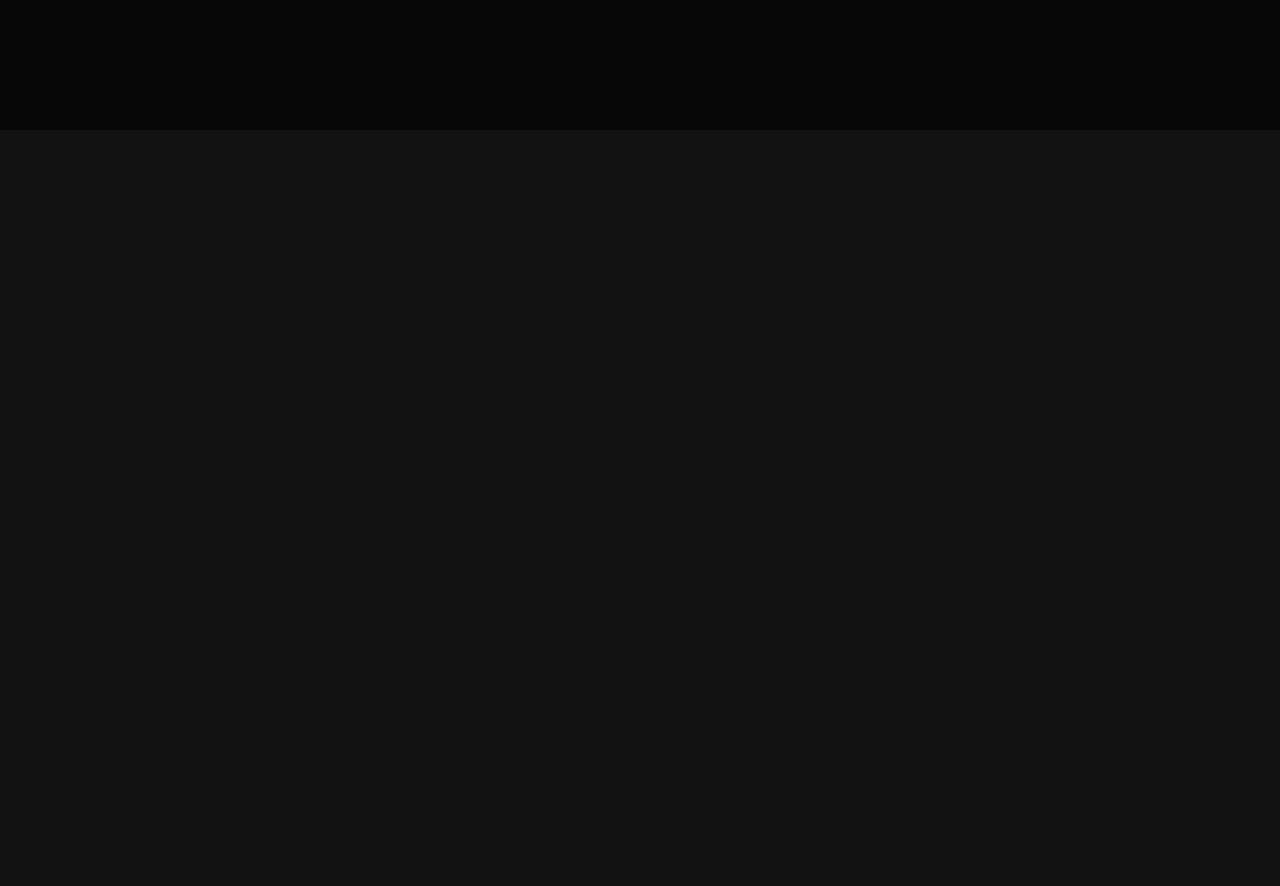
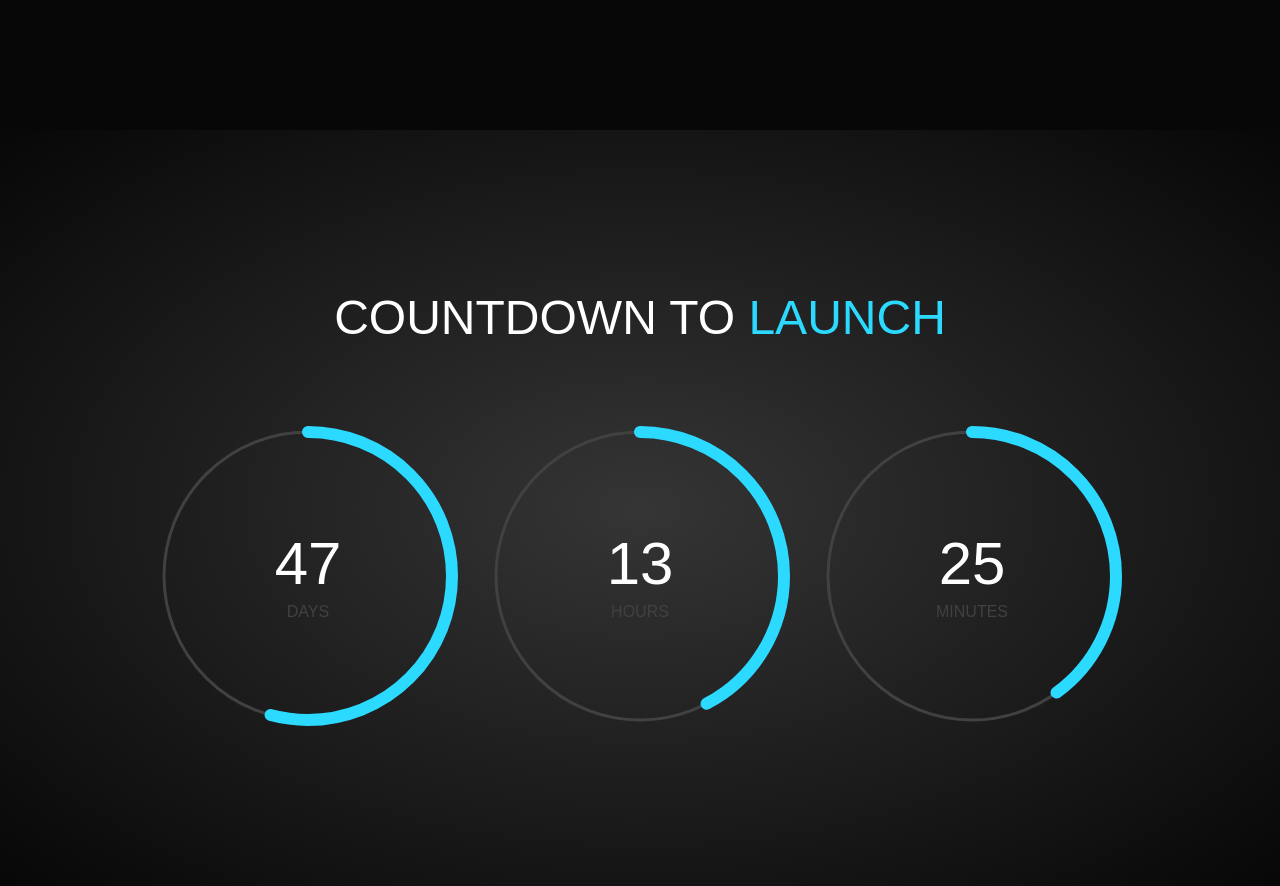
Before and after one commit to hassanjkhan/SALT-CLIENT, a Next.js app: page / in a window 1280 px wide. Shown: the part 1800-2686 px from the top of the page. Before the commit the page ends 1930 px from the top, so only its background shows below. Built offline with nearby package versions, Linux system fonts and the light colour scheme; a web font is replaced by a local one.

Commit message:
added countdown to home page

```diff
--- /dev/null
+++ b/components/HomeCountdown.tsx
@@ -0,0 +1,63 @@
+import { Stack, Typography } from '@mui/material';
+import { makeStyles } from '@mui/styles';
+import React, { useEffect } from 'react';
+import ProgressCircle from '../components/ProgressCircle';
+import { useTimer } from 'react-timer-hook';
+import theme from '../theme';
+
+const useStyles = makeStyles({
+  countdownValue: {
+    marginBottom: '0.5rem',
+  },
+  countdownLabel: {
+    textTransform: 'uppercase',
+    fontSize: '1.25rem',
+    fontWeight: 'bold',
+    color: '#414141',
+  },
+});
+
+const HomeCountdown = () => {
+  const classes = useStyles();
+  const { seconds, minutes, hours, days } = useTimer({
+    expiryTimestamp: new Date('03/11/22'),
+  });
+
+  return (
+    <section
+      style={{
+        padding: '10rem 5%',
+        background: 'radial-gradient(#353535, #070707)',
+      }}
+    >
+      <Typography variant='h3' align='center' style={{ marginBottom: '5rem' }}>
+        Countdown to{' '}
+        <span style={{ color: theme.palette.primary.main }}>launch</span>
+      </Typography>
+      <Stack direction='row' spacing={4} justifyContent='center'>
+        <ProgressCircle value={(hours / 24) * 100}>
+          <Typography className={classes.countdownValue} variant='h2'>
+            {days}
+          </Typography>
+          <Typography className={classes.countdownLabel}>Days</Typography>
+        </ProgressCircle>
+
+        <ProgressCircle value={((minutes + seconds / 60) / 60) * 100}>
+          <Typography className={classes.countdownValue} variant='h2'>
+            {hours}
+          </Typography>
+          <Typography className={classes.countdownLabel}>Hours</Typography>
+        </ProgressCircle>
+
+        <ProgressCircle value={(seconds / 60) * 100}>
+          <Typography className={classes.countdownValue} variant='h2'>
+            {minutes}
+          </Typography>
+          <Typography className={classes.countdownLabel}>Minutes</Typography>
+        </ProgressCircle>
+      </Stack>
+    </section>
+  );
+};
+
+export default HomeCountdown;
--- /dev/null
+++ b/components/ProgressCircle.tsx
@@ -0,0 +1,25 @@
+import React from 'react';
+import { CircularProgressbarWithChildren } from 'react-circular-progressbar';
+import { CircularProgressbarWrapperProps } from 'react-circular-progressbar/dist/types';
+import 'react-circular-progressbar/dist/styles.css';
+import theme from '../theme';
+
+const ProgressCircle: React.FC<CircularProgressbarWrapperProps> = (props) => {
+  return (
+    <CircularProgressbarWithChildren
+      strokeWidth={4}
+      styles={{
+        path: {
+          stroke: theme.palette.primary.main,
+        },
+        trail: {
+          stroke: '#414141',
+          strokeWidth: 1,
+        },
+      }}
+      {...props}
+    />
+  );
+};
+
+export default ProgressCircle;
--- a/pages/index.tsx
+++ b/pages/index.tsx
@@ -2,6 +2,7 @@ import { NextPage } from 'next';
 import Head from 'next/head';
 import React from 'react';
 import HomeAbout from '../components/HomeAbout';
+import HomeCountdown from '../components/HomeCountdown';
 import HomeHeader from '../components/HomeHeader';
 import HomeHero from '../components/HomeHero';
 
@@ -15,6 +16,7 @@ const Home: NextPage = () => {
         <HomeHeader />
         <HomeHero />
         <HomeAbout />
+        <HomeCountdown />
       </div>
     </>
   );
```
Also changed, not shown: package.json (+6 -2 lines), 1 other file (tests, documents, lock files or other folders).
